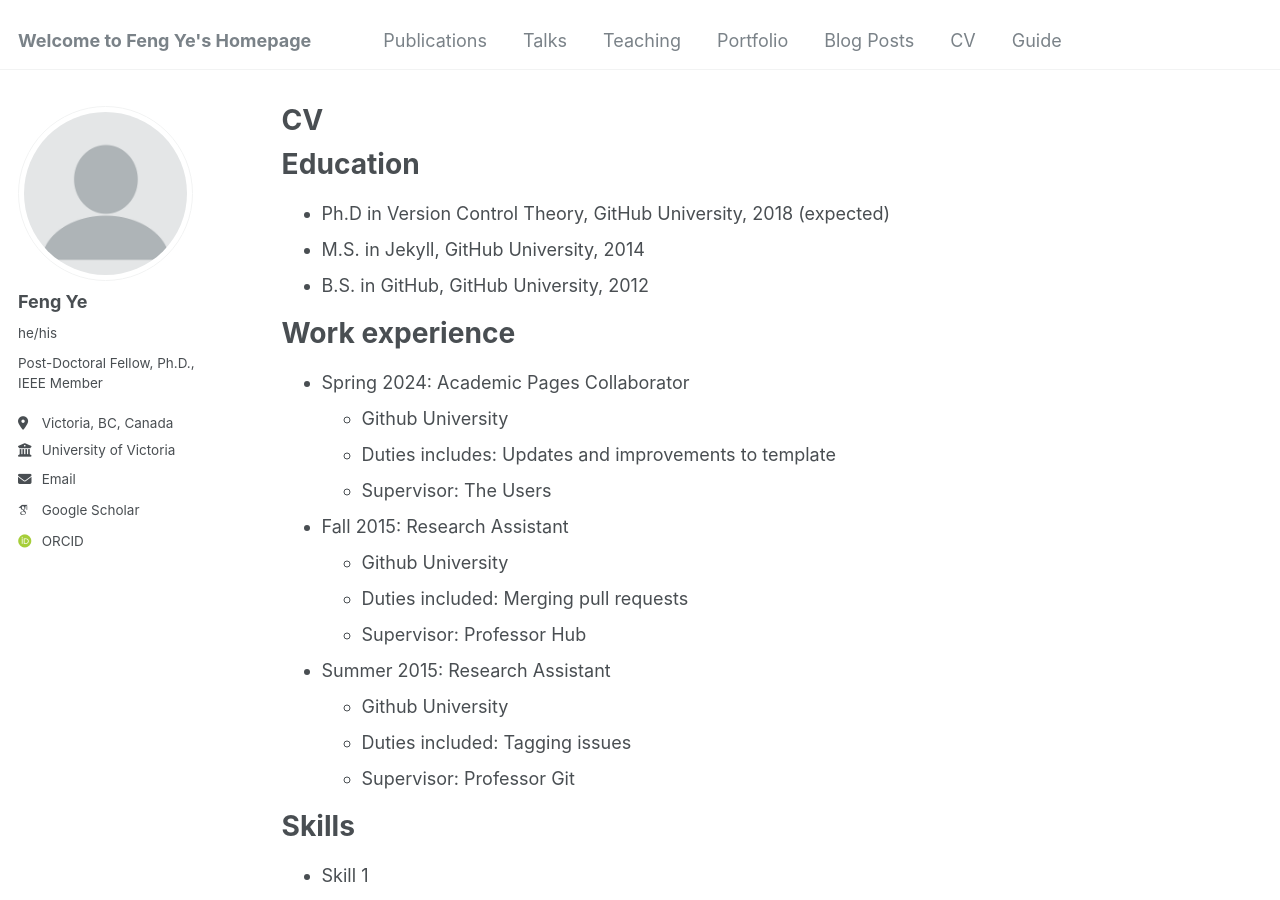
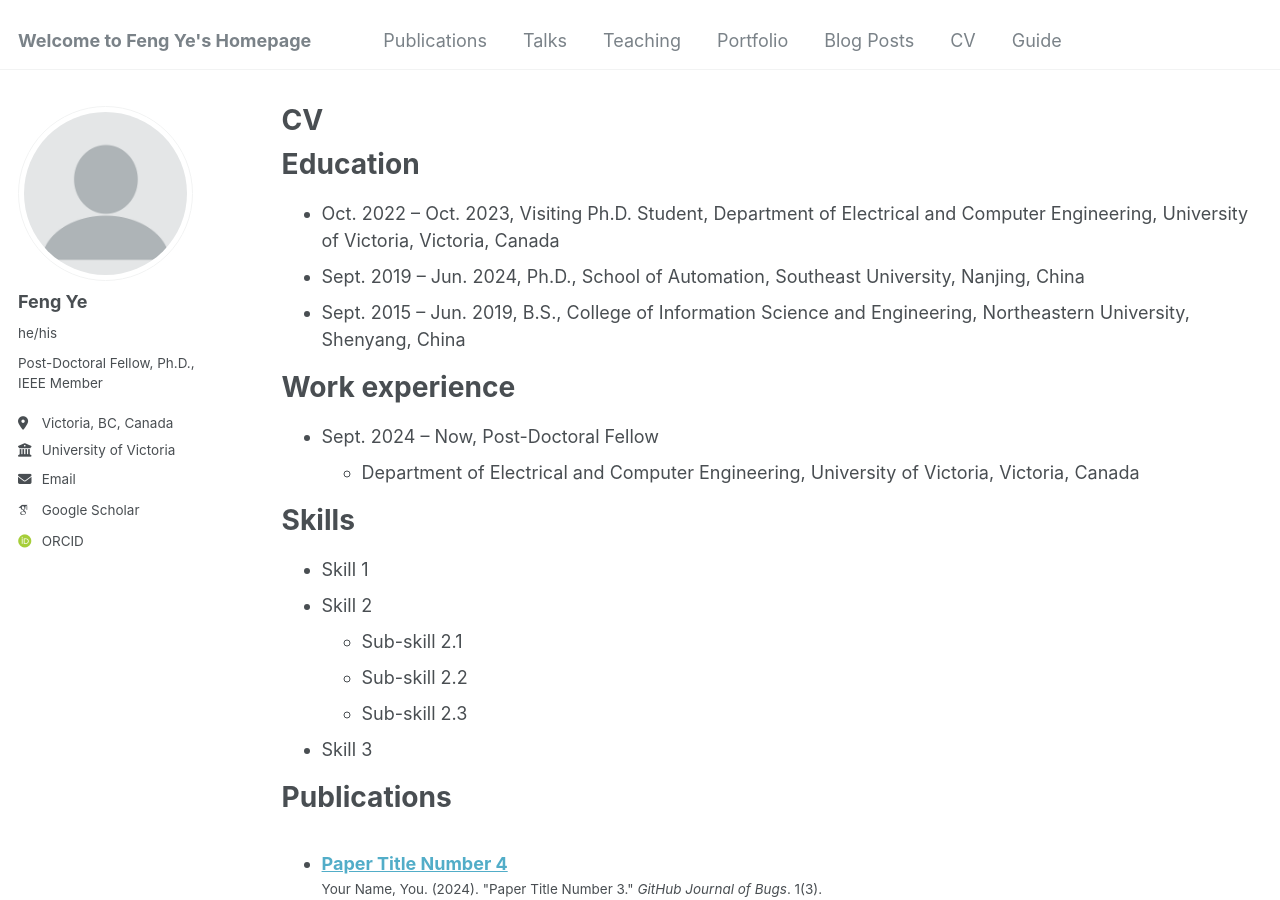
Before and after one commit to fye97/fye97, a Jekyll site: the page built from _pages/cv.md, in a window 1280 px wide and 900 px high. Built offline with Jekyll 4.4.1, drawn with Linux system fonts in a browser that asks for light colours; some web fonts are replaced; some of the changed text lies outside the part shown.

Commit message:
Update cv.md

```diff
--- a/_pages/cv.md
+++ b/_pages/cv.md
@@ -11,26 +11,15 @@ redirect_from:
 
 Education
 ======
-* Ph.D in Version Control Theory, GitHub University, 2018 (expected)
-* M.S. in Jekyll, GitHub University, 2014
-* B.S. in GitHub, GitHub University, 2012
+* Oct. 2022 – Oct. 2023, Visiting Ph.D. Student, Department of Electrical and Computer Engineering, University of Victoria, Victoria, Canada
+* Sept. 2019 – Jun. 2024, Ph.D., School of Automation, Southeast University, Nanjing, China
+* Sept. 2015 – Jun. 2019, B.S., College of Information Science and Engineering, Northeastern University, Shenyang, China
+
 
 Work experience
 ======
-* Spring 2024: Academic Pages Collaborator
-  * Github University
-  * Duties includes: Updates and improvements to template
-  * Supervisor: The Users
-
-* Fall 2015: Research Assistant
-  * Github University
-  * Duties included: Merging pull requests
-  * Supervisor: Professor Hub
-
-* Summer 2015: Research Assistant
-  * Github University
-  * Duties included: Tagging issues
-  * Supervisor: Professor Git
+* Sept. 2024 – Now, Post-Doctoral Fellow
+  * Department of Electrical and Computer Engineering, University of Victoria, Victoria, Canada
 
 Skills
 ======
@@ -61,4 +50,24 @@ Teaching
 
 Service and leadership
 ======
-* Currently signed in to 43 different slack teams
+
+Journal Review
+------
+Automatica
+IEEE Transactions on Automatic Control
+IEEE Transactions on Control of Network Systems
+IEEE Transactions on Information Forensics and Security
+IEEE Transactions on Industrial Electronics
+IEEE Transactions on Industrial Informatics
+IEEE Internet of Things Journal
+IEEE Network Magazine
+IEEE/CAA Journal of Automatica Sinica
+
+Conference Review
+------
+IEEE Conference on Decision and Control (CDC)
+IFAC World Congress
+American Control Conference (ACC)
+European Control Conference (ECC)
+IEEE Conference on Control Technology and Applications (CCTA)
+China Automation Congress (CAC)
```
